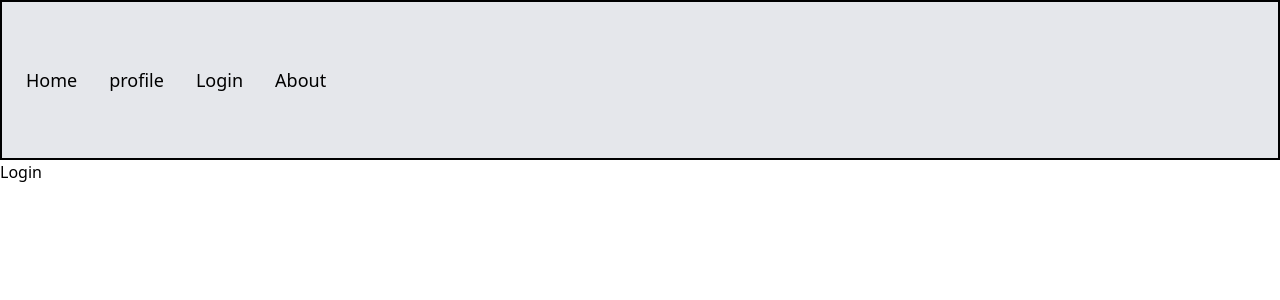
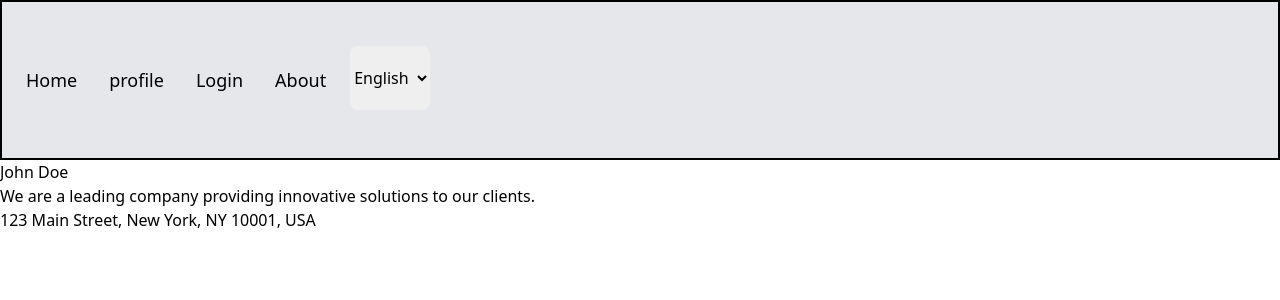
Before and after one commit to Priyanshu-pandey123/SystemDesign, a React (Create React App) app: page /about in a window 1280 px wide. Shown: the top 300 px of the page. Built offline with nearby package versions, Linux system fonts and the light colour scheme.

Commit message:
Infinite scroll logic done

```diff
--- a/src/App.js
+++ b/src/App.js
@@ -7,8 +7,11 @@ import Login from './components/Login';
 import About from './components/About';
 import ProtectedRoute from './components/ProtectedRoute';
 import { BrowserRouter,Route,Routes ,Link} from 'react-router-dom';
+import { useState } from 'react';
 
 function App() {
+
+  const [lang,setLang]=useState("en");
   return (
     <div className="App">
      <header  className='bg-gray-200 w-full h-40 flex border-2  border-black '>
@@ -20,6 +23,12 @@ function App() {
 
 
     </nav>
+    <select value={lang} onChange={(e)=>setLang(e.target.value)} className='w-20 h-16 items-center align-middle mt-11 rounded-lg'>
+      <option value="en">English</option>
+      <option value="hi">Hindi</option>
+      <option value="sp">Spanish</option>
+      <option value="ru">Russian</option>
+    </select>
   </header>
 
 
@@ -28,7 +37,7 @@ function App() {
 
   <Route  path="/" element={<Body/>}></Route>
   <Route  element={<ProtectedRoute/>}>
-   <Route path='/about' element={<About/>}></Route>
+   <Route path='/about' element={<About  lang={lang}/>}></Route>
    <Route  path="/profile" element={<Profile/>}></Route>
   </Route>
   <Route  path="/login" element={<Login/>}></Route>
--- a/src/components/About.js
+++ b/src/components/About.js
@@ -1,8 +1,18 @@
  import React from 'react'
+import { LANG } from '../utils/constant'
+ const About = ({lang}) => {
+    console.log(lang)
+    const language=LANG[lang]
+    console.log(language);
 
- const About = () => {
    return (
-     <div>About</div>
+     <div>
+        <h1>{language?.name}</h1>
+        <p>{language?.about_us}</p>
+        <h1>{language?.address}</h1>
+
+
+     </div>
    )
  }
 
--- a/src/components/Body.js
+++ b/src/components/Body.js
@@ -5,6 +5,9 @@ import Meme from './Meme'
 
 
 const Body = () => {
+
+
+
   return (
     <div>
 
--- a/src/components/Meme.js
+++ b/src/components/Meme.js
@@ -2,26 +2,51 @@
 import React, { useEffect, useState } from 'react'
 import MemeCard from './MemeCard';
 import Shimmer from './Shimmer';
+import { set } from 'mongoose';
 
 const Meme = () => {
-      const [memeData,setMemedata]=useState(null);
+      const [memeData,setMemedata]=useState([]);
+      const [show,setShow]=useState(false);
+
+      const handleScroll=()=>{
+         if(window.innerHeight+window.scrollY>=document.body.scrollHeight){
+           getMeme();
+           console.log('hit');
+         }
+
+
+
+      }
 
     const getMeme= async()=>{
-
+        setShow(true)
         const data=await fetch('https://api.imgflip.com/get_memes')
         const json=await data.json();
-        console.log(json.data.memes);
-        setMemedata(json.data.memes);
+        setShow(false)
+        setMemedata((memes) => [...memes, ...json.data.memes]);
+
+
+
+
+
     }
-       useEffect(()=>{getMeme();},[])
+       useEffect(()=>{
+        getMeme();
+        window.addEventListener('scroll',handleScroll);
+        return ()=>{
+          window.removeEventListener('scroll',handleScroll);
+        }
+      },[])
 
 
     return (
          <div className='flex  flex-row flex-wrap'>
           {
-           !memeData ? (<Shimmer/>) :  (memeData.map((m)=><MemeCard  key={m.id} data={m}/>))
+          memeData.map((m,i)=><MemeCard  key={i} data={m}/>)
 
           }
+          { show && <Shimmer/>}
+
          </div>
 
   )
--- a/src/components/MemeCard.js
+++ b/src/components/MemeCard.js
@@ -2,7 +2,6 @@
 import React from 'react'
 
 const MemeCard = ({data}) => {
-    console.log(data,"memCard")
   return (
     <div className='flex flex-col border-2 border-black w-[250px] h-[250px]'>
     <img src={data.url} alt="memelogo" className='w-[200px] h-[200px] object-cover m-2'/>
--- a/src/components/ProtectedRoute.js
+++ b/src/components/ProtectedRoute.js
@@ -5,8 +5,7 @@ import Login from './Login';
 import { Outlet } from 'react-router-dom';
 
 const ProtectedRoute = ({children}) => {
-    console.log(children,'form protected routes');
-    const auth=false;
+    const auth=true;
   return (
     <div>
 
--- a/src/components/Shimmer.js
+++ b/src/components/Shimmer.js
@@ -4,7 +4,7 @@ import React from 'react'
 
 const Shimmer = () => {
 
-     const arr=[1,2,3,4,5,6,6,7,8]
+     const arr=[1,2,3,4,5,6,6,7,8,9]
   return (
     <div className='flex flex-row flex-wrap p-2 m-2'>
 
--- /dev/null
+++ b/src/utils/constant.js
@@ -0,0 +1,17 @@
+export const LANG = {
+    en: {
+        name: 'John Doe',
+        about_us: 'We are a leading company providing innovative solutions to our clients.',
+        address: '123 Main Street, New York, NY 10001, USA'
+    },
+    hi: {
+        name: 'जॉन डो',
+        about_us: 'हम अपने ग्राहकों को नवीन समाधान प्रदान करने वाली प्रमुख कंपनी हैं।',
+        address: '123 मुख्य सड़क, न्यूयॉर्क, NY 10001, यूएसए'
+    },
+    sp: {
+        name: 'Juan Pérez',
+        about_us: 'Somos una empresa líder que ofrece soluciones innovadoras a nuestros clientes.',
+        address: '123 Calle Principal, Nueva York, NY 10001, EE.UU.'
+    }
+};
```
Also changed, not shown: 1 other file (tests, documents, lock files or other folders).
